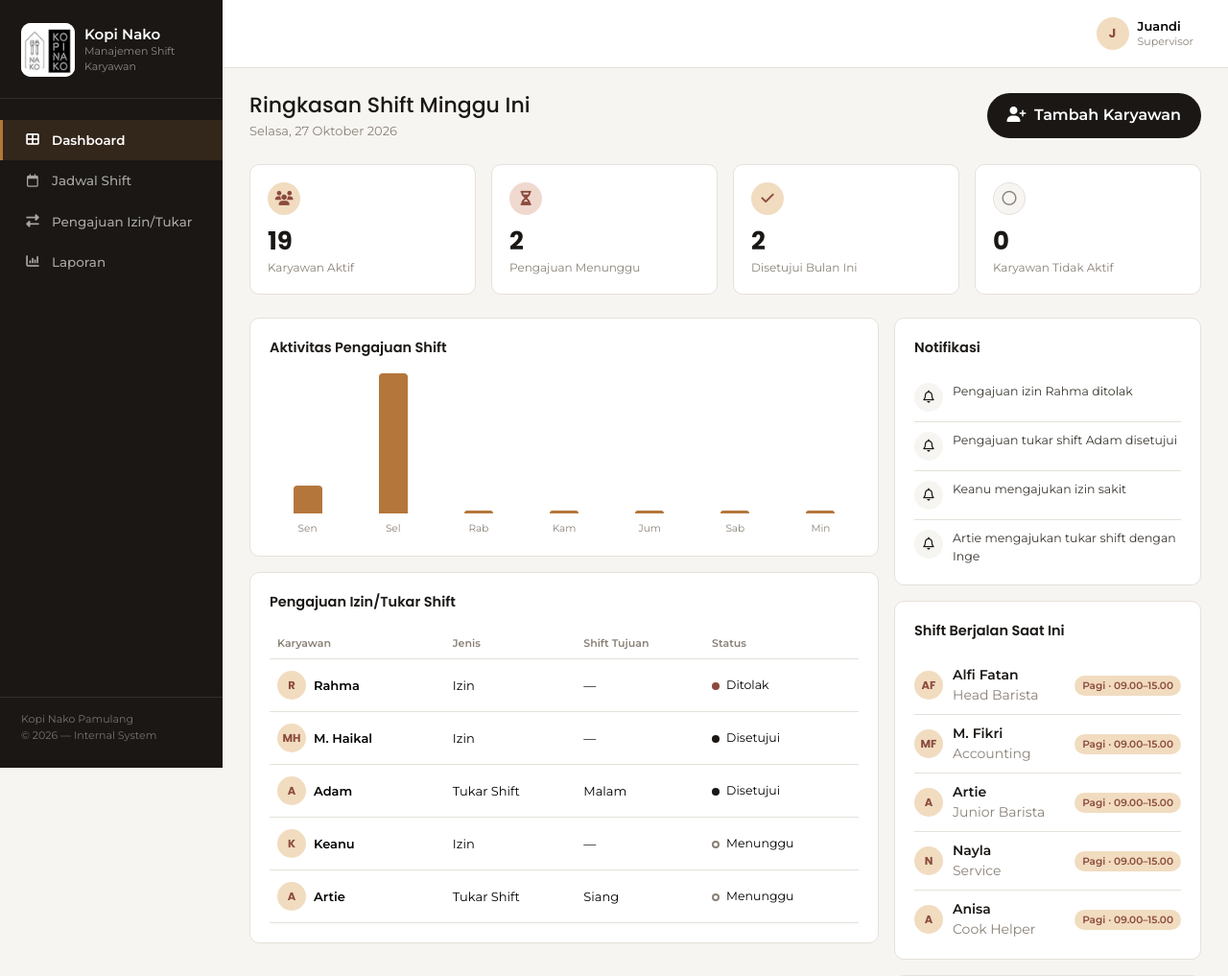
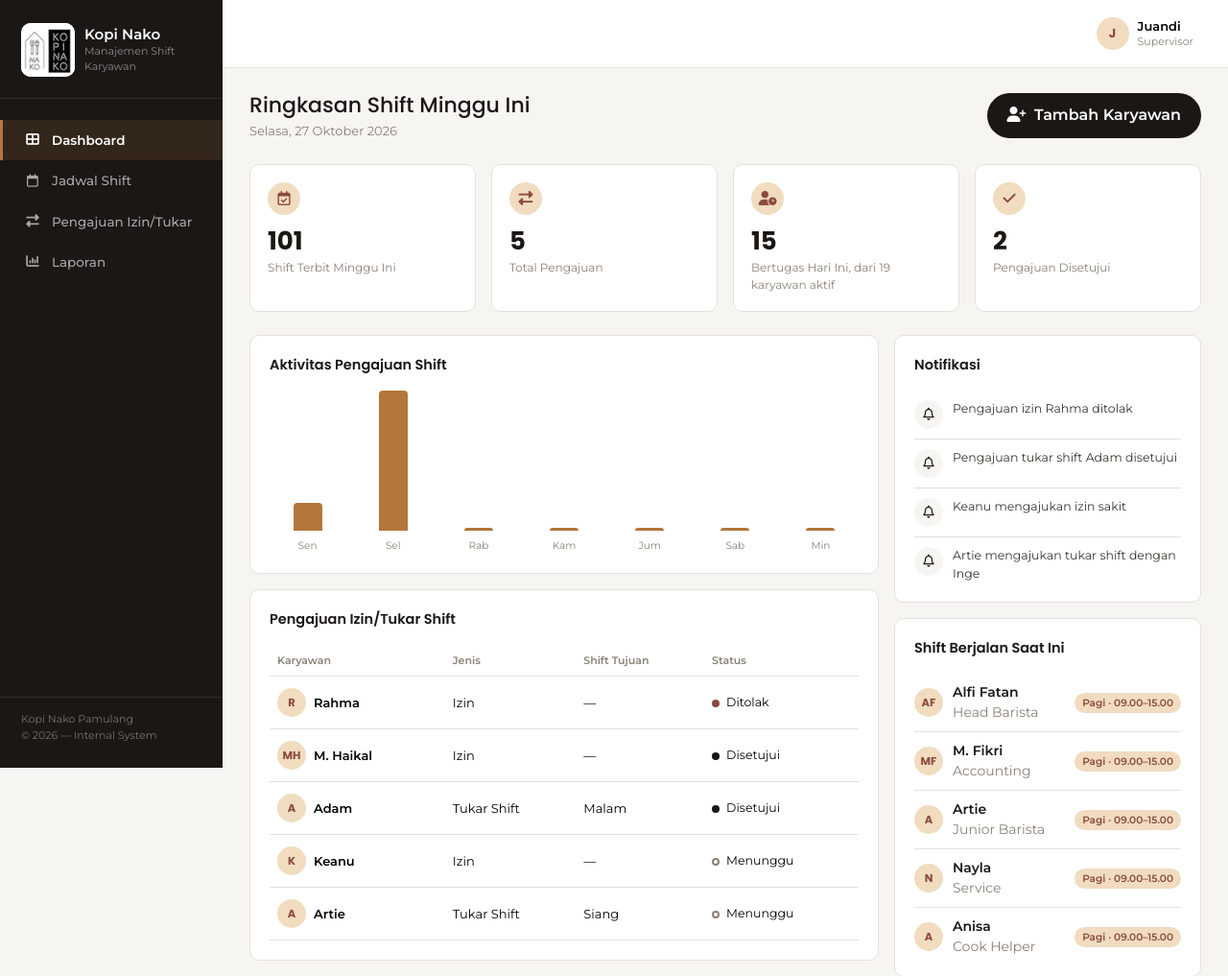
Before and after one commit to Naufalfebri2/kopi-nako, a Laravel app: page /dashboard in a window 1280 px wide. Shown: the top 1017 px of the page at 96% size. Run offline with Laravel 12, Linux system fonts and the light colour scheme; a user stored in the database is signed in; data comes from the database, SQL or seed files in the repository.

Commit message:
feat: align dashboard cards with brief

```diff
--- a/app/Http/Controllers/DashboardController.php
+++ b/app/Http/Controllers/DashboardController.php
@@ -10,6 +10,7 @@ use App\Models\Job;
 use App\Models\LogRequest;
 use App\Models\Role;
 use App\Models\ShiftRequest;
+use App\Models\ShiftScheduleDetail;
 use App\Models\User;
 use App\Services\ScheduleService;
 use Illuminate\Database\Eloquent\Builder;
@@ -52,20 +53,23 @@ class DashboardController extends Controller
 
     private function stats(User $user): array
     {
-        $monthStart = now()->startOfMonth();
-        $monthEnd = now()->endOfMonth();
+        $weekStart = now()->startOfWeek()->toDateString();
+        $weekEnd = now()->endOfWeek()->toDateString();
 
         return [
+            // Jumlah Shift Post: penugasan yang terbit pada minggu berjalan
+            'shift_post' => ShiftScheduleDetail::whereBetween('date', [$weekStart, $weekEnd])->count(),
+            // Jumlah Request
+            'request' => $this->requestQuery($user)->count(),
+            // Pengganti "Jumlah Views": karyawan aktif yang bertugas hari ini
+            'bertugas' => ShiftScheduleDetail::where('date', today()->toDateString())
+                ->whereHas('employee', fn ($q) => $q->where('status', EmployeeStatus::Aktif))
+                ->distinct()
+                ->count('id_employee'),
             'aktif' => Employee::where('status', EmployeeStatus::Aktif)->count(),
-            'nonaktif' => Employee::where('status', EmployeeStatus::Nonaktif)->count(),
-            'menunggu' => $this->requestQuery($user)
-                ->where('status', RequestStatus::Menunggu)
-                ->count(),
-            'disetujui_bulan_ini' => $this->requestQuery($user)
+            // Jumlah Completed
+            'completed' => $this->requestQuery($user)
                 ->where('status', RequestStatus::Disetujui)
-                ->whereHas('logs', fn ($q) => $q
-                    ->where('status', RequestStatus::Disetujui)
-                    ->whereBetween('created_at', [$monthStart, $monthEnd]))
                 ->count(),
         ];
     }
--- a/resources/views/dashboard.blade.php
+++ b/resources/views/dashboard.blade.php
@@ -48,16 +48,17 @@
 
     <div class="row g-3 mb-4">
         <div class="col-6 col-lg-3">
-            <x-stat-card icon="fa-solid fa-users" :value="$stats['aktif']" label="Karyawan Aktif" />
+            <x-stat-card icon="fa-regular fa-calendar-check" :value="$stats['shift_post']" label="Shift Terbit Minggu Ini" />
         </div>
         <div class="col-6 col-lg-3">
-            <x-stat-card icon="fa-solid fa-hourglass-half" :value="$stats['menunggu']" label="Pengajuan Menunggu" tone="warn" />
+            <x-stat-card icon="fa-solid fa-right-left" :value="$stats['request']" label="Total Pengajuan" />
         </div>
         <div class="col-6 col-lg-3">
-            <x-stat-card icon="fa-solid fa-check" :value="$stats['disetujui_bulan_ini']" label="Disetujui Bulan Ini" />
+            <x-stat-card icon="fa-solid fa-user-clock" :value="$stats['bertugas']"
+                :label="'Bertugas Hari Ini, dari '.$stats['aktif'].' karyawan aktif'" />
         </div>
         <div class="col-6 col-lg-3">
-            <x-stat-card icon="fa-regular fa-circle" :value="$stats['nonaktif']" label="Karyawan Tidak Aktif" tone="muted" />
+            <x-stat-card icon="fa-solid fa-check" :value="$stats['completed']" label="Pengajuan Disetujui" />
         </div>
     </div>
 
```
